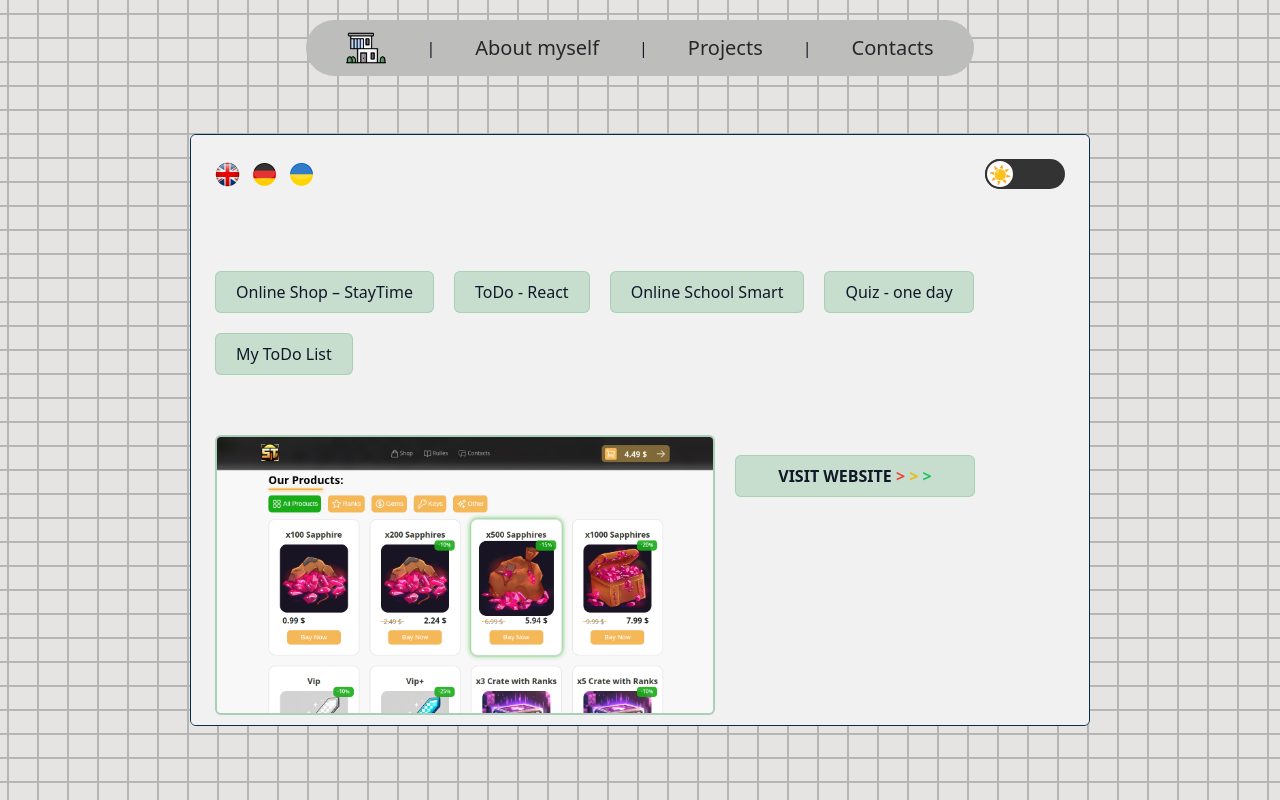
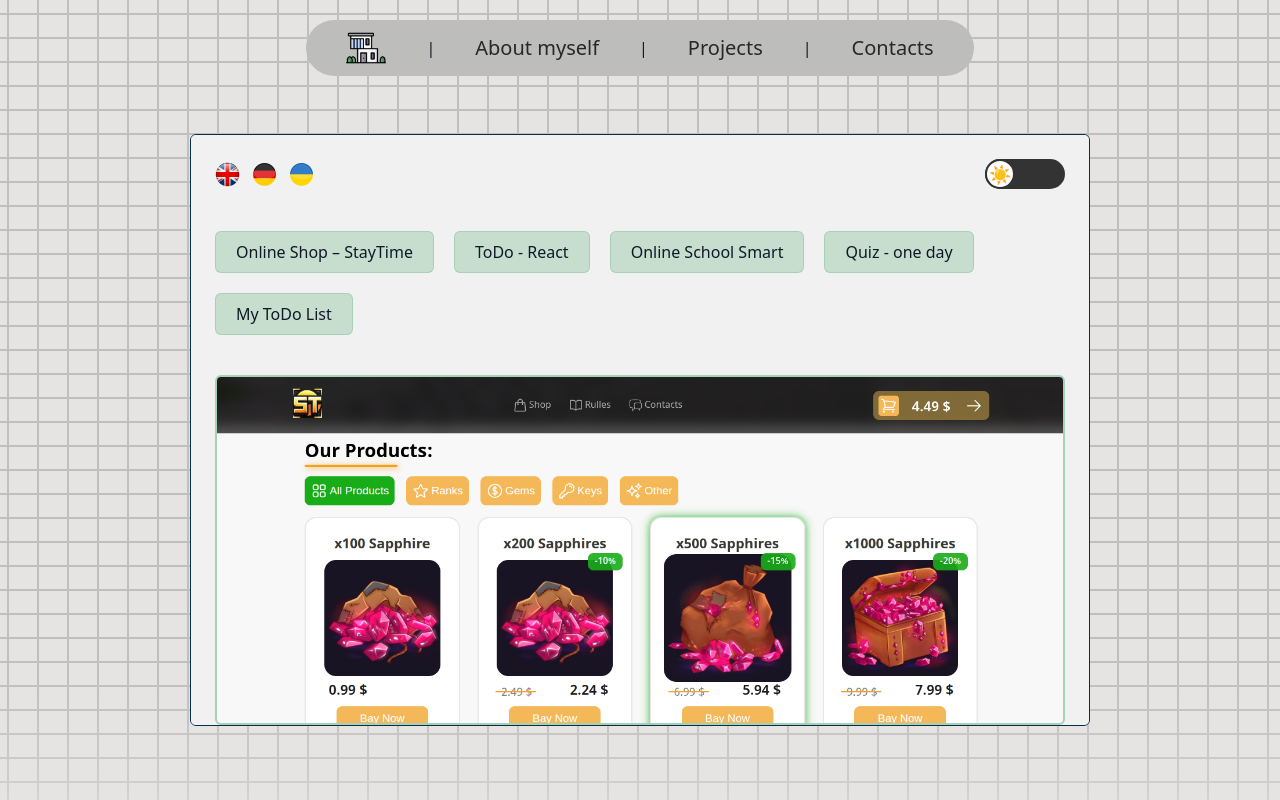
Before and after one commit to Maryna-Khrystyianyn/Portfolio-Next-JS, a Next.js app: page /projects in a window 1280 px wide. Built offline with nearby package versions, Linux system fonts and the light colour scheme.

Commit message:
projects scroll

```diff
--- a/app/components/projectView/ProjectView.tsx
+++ b/app/components/projectView/ProjectView.tsx
@@ -13,8 +13,8 @@ const ProjectView = ({ project }: ProjectViewProps) => {
       <h3 className="text-center text-3xl font-bold">
         {project.name[i18n.language as keyof typeof project.name]}
       </h3>
-      <div className="mt-5 flex flex-col md:flex-row gap-5">
-        <div className=" relative min-w-[300px] min-h-[250px] sm:min-w-[360px] sm:min-h-[250px] md:min-w-[500px] md:min-h-[280px]">
+      <div className="mt-5 flex flex-col gap-5">
+        <div className=" relative w-full h-[350px] ">
           <a href={project.url}>
             <Image
               className=" object-cover object-top cursor-pointer hover:border-green-700  rounded-md bg-[var(--main-light-transparent)] border-2 border-[var(--main-light-transparent)]"
@@ -35,9 +35,7 @@ const ProjectView = ({ project }: ProjectViewProps) => {
             className="block font-bold mt-5 w-60 text-center cursor-pointer hover:border-green-700  p-2 rounded-md bg-[var(--main-light-transparent)] border border-[var(--main-light-transparent)]"
           >
             {t("visit")}
-            <span className="text-[#ed453c]">{` > `}</span>
-            <span className="text-[#eeb810]">{` > `}</span>
-            <span className="text-[#1fc25f]">{` > `}</span>
+            <span className="text-[#1fc25f]">{` > > >`}</span>
           </a>
         </p>
       </div>
--- a/app/globals.css
+++ b/app/globals.css
@@ -1,4 +1,14 @@
 @import "tailwindcss";
+
+@layer utilities {
+  .no-scrollbar::-webkit-scrollbar {
+    display: none;
+  }
+  .no-scrollbar {
+    -ms-overflow-style: none;
+    scrollbar-width: none;
+  }
+}
 
 /* =======================
    Custom Theme Variables
@@ -32,6 +42,6 @@ body {
   transition: background-color 0.18s ease, color 0.18s ease;
 }
 
-h3{
-  color:var(--main-light);
+h3 {
+  color: var(--main-light);
 }
--- a/app/projects/page.tsx
+++ b/app/projects/page.tsx
@@ -1,27 +1,35 @@
 "use client";
-import { Project, projectList } from "./projectsList";
-import { motion, AnimatePresence } from "motion/react";
+import { projectList } from "./projectsList";
 import { useTranslation } from "react-i18next";
-
-import { useState } from "react";
+import { useRef } from "react";
 import ProjectView from "../components/projectView/ProjectView";
+import { motion } from "framer-motion";
 
 const Projects = () => {
   const { i18n, t } = useTranslation();
-  const [activProject, setActivProject] = useState<Project>(projectList[0]);
+
+  // Refs für jedes Projekt
+  const projectRefs = useRef<Record<number, HTMLDivElement | null>>({});
+
+  const scrollToProject = (id: number) => {
+    const ref = projectRefs.current[id];
+    if (ref) {
+      ref.scrollIntoView({ behavior: "smooth", block: "start" });
+    }
+  };
 
   return (
-    <div className="mt-[-30px] mb-10">
-      {/* <h3>$ {t("projects")}</h3>
+    <div className="mt-[-70px] mb-10 ">
+      {/* <h3>{t("projects")}</h3>
       <p className="sm:text-base text-sm">{t("projectsDescription")}</p> */}
 
-      {/* Projects links */}
-      <div className=" flex flex-wrap gap-3 sm:gap-5 sm:mt-10 mt-7">
+      {/* Projekt-Links */}
+      <div className="flex flex-wrap gap-3 sm:gap-5 sm:mt-10 mt-7">
         {projectList.map((project) => (
           <button
             key={project.id}
             className="cursor-pointer hover:border-green-700 sm:px-5 sm:py-2 px-3 py-1 sm:text-base text-sm rounded-md bg-[var(--main-light-transparent)] border border-[var(--main-light-transparent)]"
-            onClick={() => setActivProject(project)}
+            onClick={() => scrollToProject(project.id)}
           >
             {project.name[i18n.language as keyof typeof project.name] ||
               project.name["en"]}
@@ -29,23 +37,26 @@ const Projects = () => {
         ))}
       </div>
 
-      {/* ProjectView  - all about Project*/}
-      <div className="mt-10 relative min-h-[360px]">
-        <AnimatePresence mode="wait">
-          <motion.div
-            key={activProject.id}
-            initial={{ opacity: 0, filter: "blur(10px)", y: 20, scale: 0.5 }}
-            animate={{ opacity: 1, filter: "blur(0px)", y: 0, scale: 1 }}
-            exit={{ opacity: 0, filter: "blur(10px)", y: -140, scale: 0.5 }}
-            transition={{ duration: 1, ease: "easeInOut" }}
-            className="absolute inset-0"
+      {/* Alle Projekte anzeigen */}
+      <motion.div
+      initial={{ opacity: 0, y: 20, filter:"blur(5px)"}} animate={{ opacity: 1, y: 0, filter:"blur(0px)"  }} transition={{duration:0.8}}
+      >
+ <div className="mt-5 space-y-30 overflow-auto max-h-[650px] pb-[100px] mb-[-80px] no-scrollbar">
+        {projectList.map((project) => (
+          <div
+            key={project.id}
+            ref={(el) => (projectRefs.current[project.id] = el)}
+            className="scroll-mt-5"
           >
-            <ProjectView project={activProject} />
-          </motion.div>
-        </AnimatePresence>
+            <ProjectView project={project} />
+          </div>
+        ))}
       </div>
+
+      </motion.div>
+
     </div>
   );
 };
 
-export default Projects;
+export default Projects
```
Also changed, not shown: public/bg-img-light2.png.
